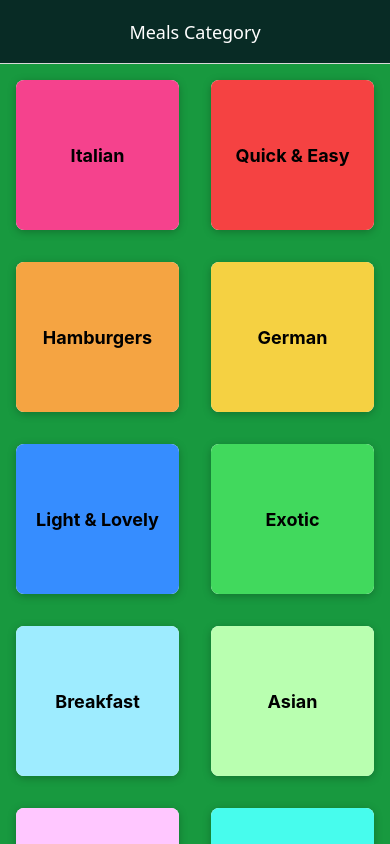
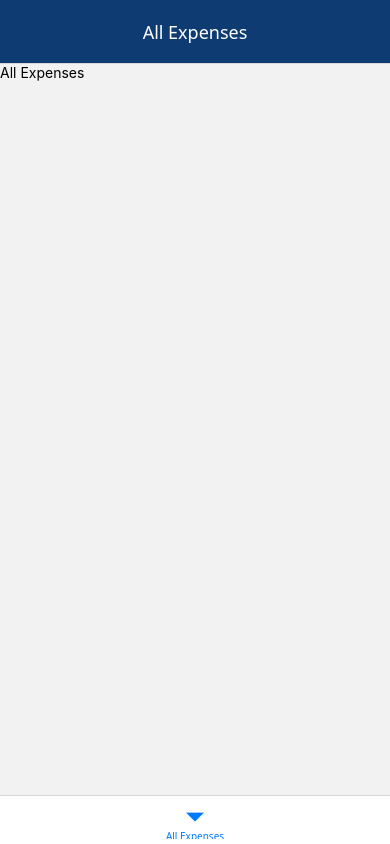
Before and after one commit to AsutoshAcharya/LRN-REACT-NATIVE, a React Native app: screen / in a window 390 px wide. Built offline with nearby package versions, Linux system fonts and the light colour scheme.

Commit message:
minor changes

```diff
--- a/App.tsx
+++ b/App.tsx
@@ -4,16 +4,17 @@ import { NavigationContainer } from "@react-navigation/native";
 
 import { createNativeStackNavigator } from "@react-navigation/native-stack";
 
-import { routesMap } from "./RoutesMap";
+import { createBottomTabNavigator } from "@react-navigation/bottom-tabs";
+import { routesMap, RouteTitle } from "./RoutesMap";
 import FavouriteContextProvider from "./context/favourites/FavouriteContext";
 
 const Stack = createNativeStackNavigator();
-
+const Tab = createBottomTabNavigator();
 export default function App() {
   return (
     <Fragment>
       <StatusBar style="light" />
-      <FavouriteContextProvider>
+      {/* <FavouriteContextProvider>
         <NavigationContainer>
           <Stack.Navigator
             screenOptions={{
@@ -35,8 +36,30 @@ export default function App() {
               />
             ))}
           </Stack.Navigator>
-        </NavigationContainer>
-      </FavouriteContextProvider>
+</NavigationContainer>
+
+      </FavouriteContextProvider> */}
+
+      {/* Bottom Tab */}
+      <NavigationContainer>
+        <Tab.Navigator
+          initialRouteName={RouteTitle.AllExpenses}
+          screenOptions={{
+            headerStyle: { backgroundColor: "#0e3b71ff" },
+            headerTitleAlign: "center",
+            headerTintColor: "#FFF",
+          }}
+        >
+          {routesMap.map((route) => (
+            <Tab.Screen
+              name={route.title}
+              component={route.component}
+              key={route.title}
+              {...(route.options && route.options)}
+            />
+          ))}
+        </Tab.Navigator>
+      </NavigationContainer>
     </Fragment>
   );
 }
--- a/RoutesMap.ts
+++ b/RoutesMap.ts
@@ -1,13 +1,17 @@
-import { ReactNode } from "react";
+import { createElement, ReactNode } from "react";
+import { Ionicons } from "@expo/vector-icons";
 import CategoryScreen from "./screens/CategoriesScreen/CategoryScreen";
 import MealsOverview from "./screens/MealsOverview/MealsOverview";
 import MealDetails from "./screens/MealDetails/MealDetails";
 import { NativeStackNavigationOptions } from "@react-navigation/native-stack";
+import AllExpenses from "./screens/AllExpenses";
+import { BottomTabNavigationOptions } from "@react-navigation/bottom-tabs";
 
 export enum RouteTitle {
   MealsCategory = "Meals Category",
   MealsOverview = "Meals Overview",
   MealDetails = "Meal Details",
+  AllExpenses = "All Expenses",
 }
 
 export type RootStackParamList = {
@@ -19,19 +23,26 @@ export type RootStackParamList = {
 export type Route = {
   title: RouteTitle;
   component: React.ComponentType<any>;
-  options?: NativeStackNavigationOptions;
+  options?: NativeStackNavigationOptions | BottomTabNavigationOptions;
 };
 export const routesMap: Array<Route> = [
+  // {
+  //   title: RouteTitle.MealsCategory,
+  //   component: CategoryScreen,
+  // },
+  // {
+  //   title: RouteTitle.MealsOverview,
+  //   component: MealsOverview,
+  // },
+  // {
+  //   title: RouteTitle.MealDetails,
+  //   component: MealDetails,
+  // },
   {
-    title: RouteTitle.MealsCategory,
-    component: CategoryScreen,
-  },
-  {
-    title: RouteTitle.MealsOverview,
-    component: MealsOverview,
-  },
-  {
-    title: RouteTitle.MealDetails,
-    component: MealDetails,
+    title: RouteTitle.AllExpenses,
+    component: AllExpenses,
+    // options: {
+    //   tabBarIcon: (props) => createElement(Ionicons, { name: "wallet" }),
+    // },
   },
 ];
--- a/package.json
+++ b/package.json
@@ -9,6 +9,7 @@
     "web": "expo start --web"
   },
   "dependencies": {
+    "@react-navigation/bottom-tabs": "^7.4.6",
     "@react-navigation/drawer": "^7.5.7",
     "@react-navigation/native": "^7.1.17",
     "@react-navigation/native-stack": "^7.3.25",
--- /dev/null
+++ b/screens/AllExpenses/index.tsx
@@ -0,0 +1,12 @@
+import React from "react";
+import { Text, View } from "react-native";
+
+const AllExpenses = () => {
+  return (
+    <View>
+      <Text children="All Expenses" />
+    </View>
+  );
+};
+
+export default AllExpenses;
```
Also changed, not shown: 1 other file (tests, documents, lock files or other folders).
